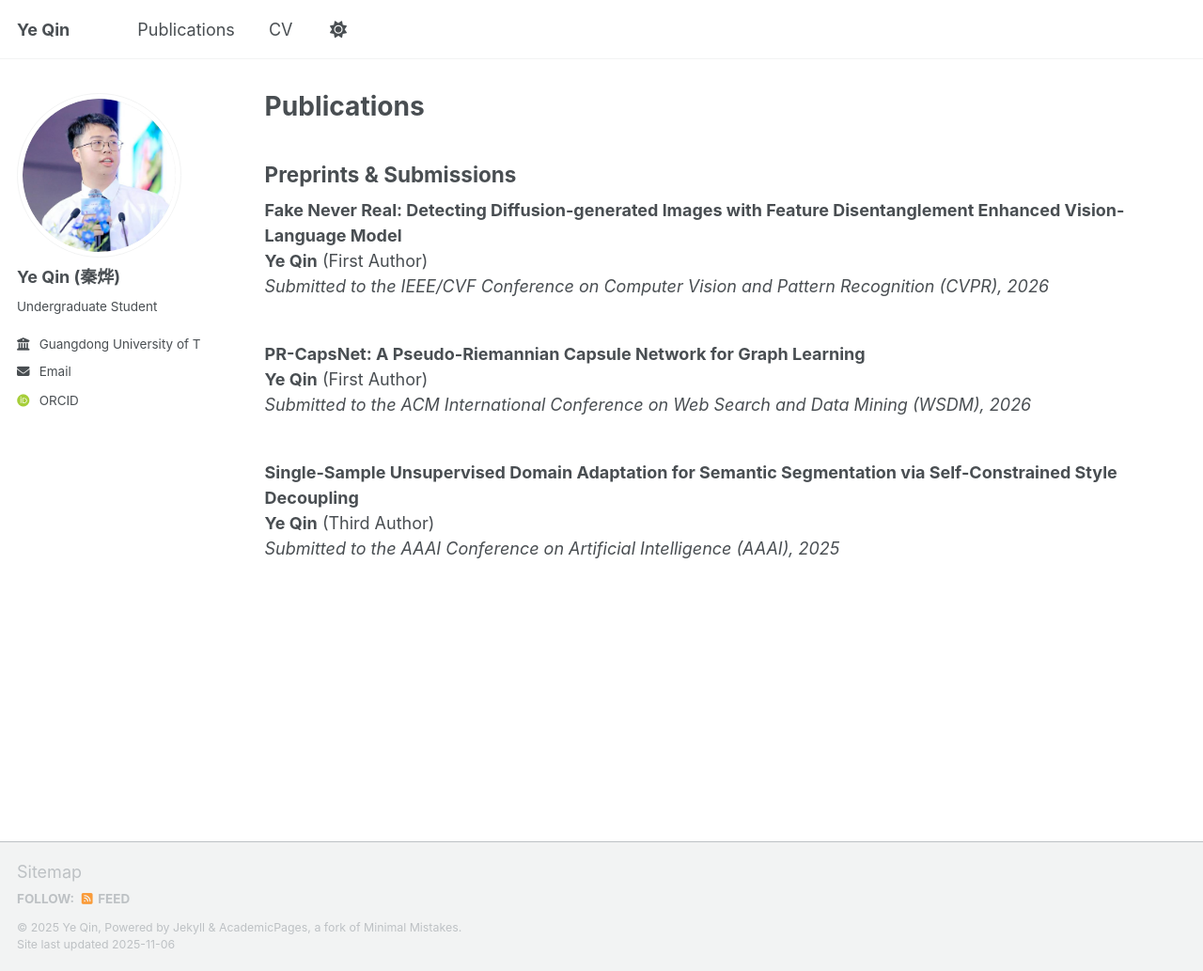
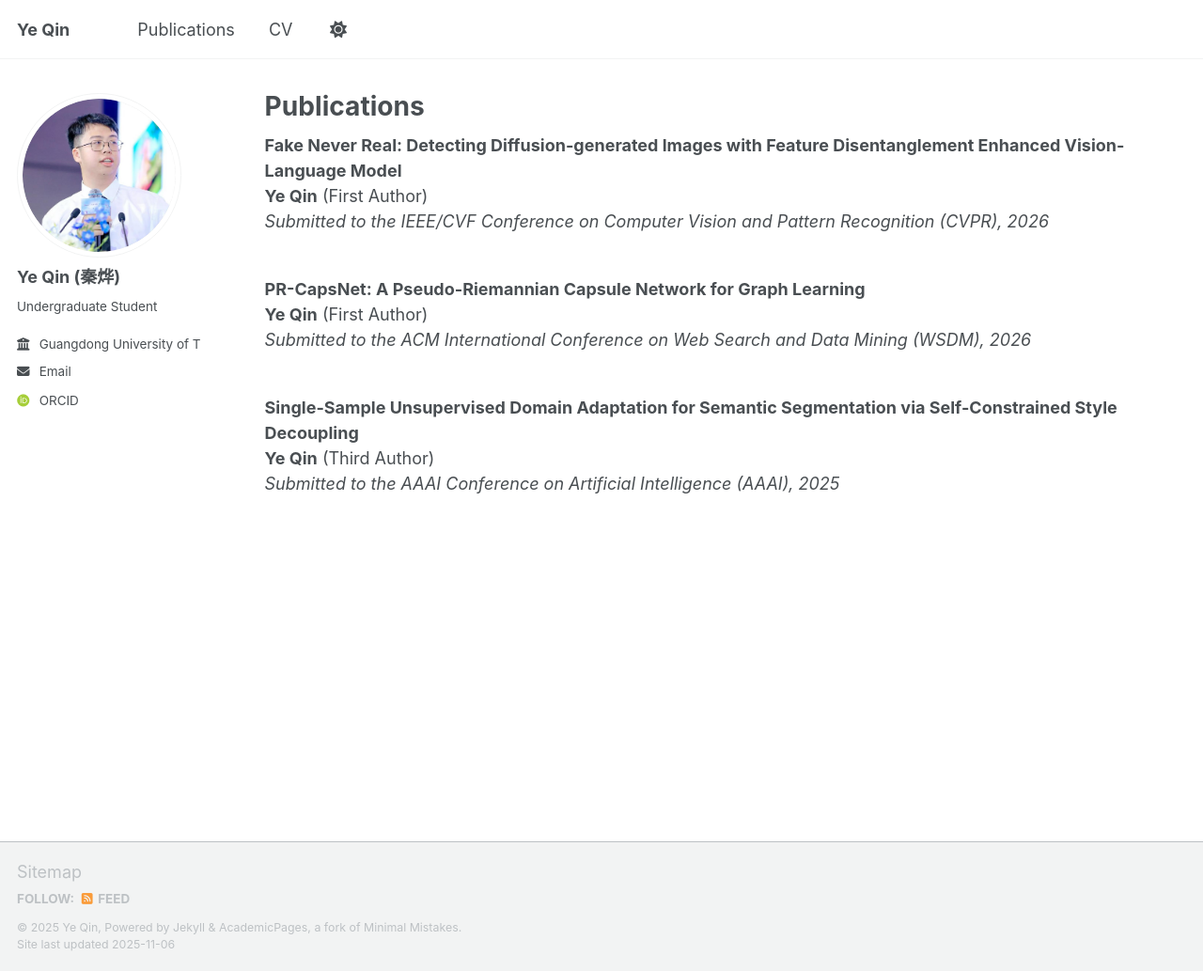
Before and after one commit to suannaige/suannaige.github.io, a Jekyll site: the page built from _pages/publications.md, in a window 1280 px wide and 1033 px high. Shown: the whole window at 94% size. Built offline with Jekyll 4.4.1, drawn with Linux system fonts in a browser that asks for light colours; some web fonts are replaced; a script that is not in the unit is left out.

Commit message:
优化了投稿部分

```diff
--- a/_pages/publications.md
+++ b/_pages/publications.md
@@ -5,7 +5,6 @@ permalink: /publications/
 author_profile: true
 ---
 
-## Preprints & Submissions
 
 <div style="margin-bottom: 2.5em;">
 <strong>Fake Never Real: Detecting Diffusion-generated lmages with Feature Disentanglement Enhanced Vision-Language Model </strong><br>
```
